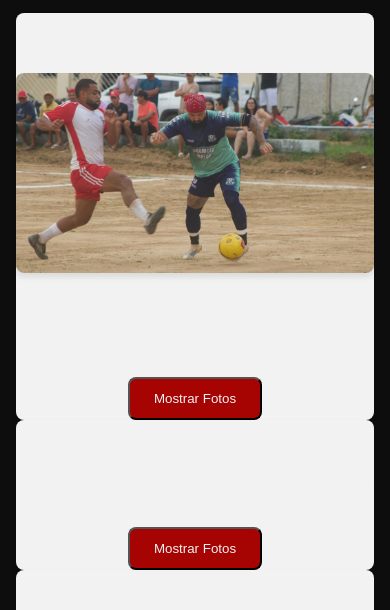
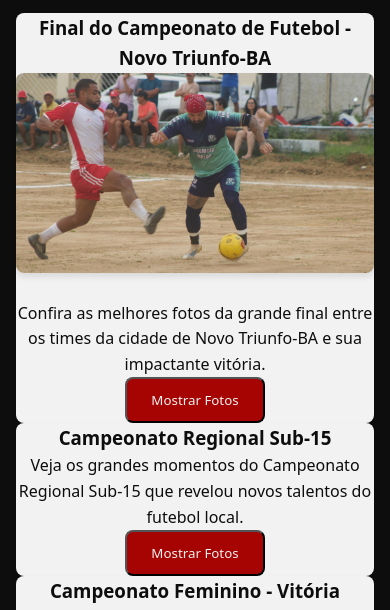
Before and after one commit to codingtechbr/ribas_interativo, a plain HTML site: page eventos.html in a window 390 px wide. Shown: the part 230-840 px from the top of the page. Drawn offline with Linux system fonts and the light colour scheme; files whose address does not match are found by name.

Commit message:
Update style.css

```diff
--- a/style.css
+++ b/style.css
@@ -126,6 +126,7 @@ h2 {
 }
 
 .evento-card {
+    color: #0D0D0D;
     background-color: var(--color-light);
     border-radius: 0.5rem;
     overflow: hidden;
@@ -226,7 +227,9 @@ footer {
 .nav-links a:hover {
     color: var(--color-primary);
 }
-
+.btn{font-family: system-ui, -apple-system, sans-serif;
+    text-decoration: none;
+}
 .menu-toggle {
     display: none;
     background: none;
```
